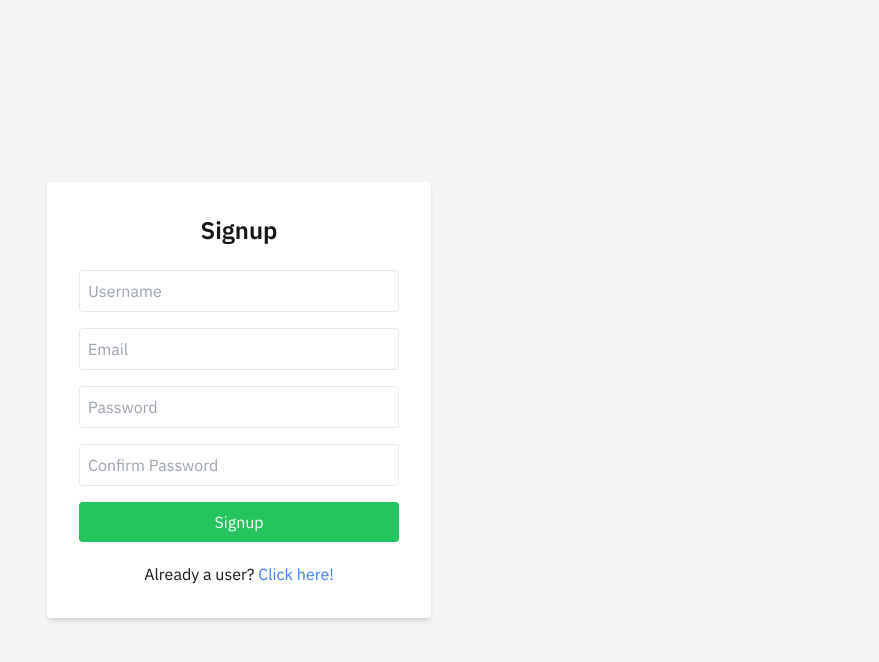
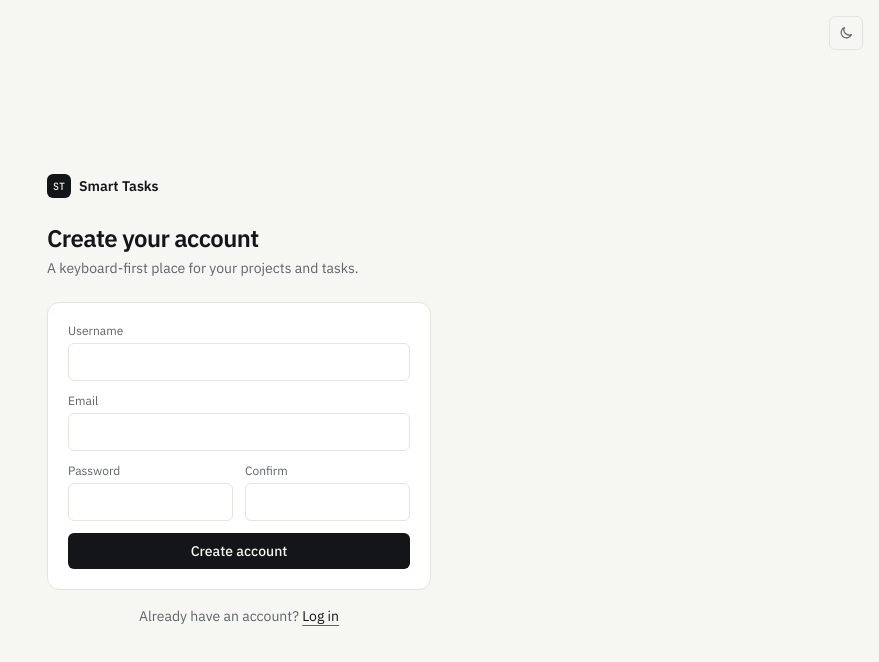
Before and after one commit to neerajkattal/smart-task-manager, a React (Create React App) app in the folder frontend/: page / in a window 1280 px wide. Shown: the top 662 px of the page, without its empty margins (401-1280 px from the left). Built offline with nearby package versions, Linux system fonts and the light colour scheme; no server answers.

Commit message:
Restyle login and signup, explain Render cold starts

```diff
--- /dev/null
+++ b/frontend/src/components/AuthShell.jsx
@@ -0,0 +1,59 @@
+import { useEffect, useState } from "react";
+import { useTheme } from "../lib/theme";
+import { MoonIcon, SunIcon } from "./Icons";
+
+// Shared frame for the login and signup pages.
+export function AuthShell({ title, subtitle, children, footer }) {
+  const [theme, toggleTheme] = useTheme();
+  return (
+    <div className="flex min-h-screen flex-col items-center justify-center px-4 py-10">
+      <button
+        onClick={toggleTheme}
+        className="fixed right-4 top-4 rounded-md border border-line p-2 text-muted transition hover:text-ink"
+        aria-label={theme === "dark" ? "Switch to light mode" : "Switch to dark mode"}
+      >
+        {theme === "dark" ? <SunIcon /> : <MoonIcon />}
+      </button>
+      <div className="w-full max-w-sm">
+        <div className="mb-6 flex items-center gap-2">
+          <span className="flex h-6 w-6 items-center justify-center rounded-md bg-btn font-mono text-[10px] font-medium text-btn-ink">
+            ST
+          </span>
+          <span className="text-sm font-semibold">Smart Tasks</span>
+        </div>
+        <h1 className="text-2xl font-semibold tracking-tight">{title}</h1>
+        <p className="mb-6 mt-1 text-sm text-muted">{subtitle}</p>
+        <div className="rounded-xl border border-line bg-panel p-5">{children}</div>
+        <p className="mt-4 text-center text-sm text-muted">{footer}</p>
+      </div>
+    </div>
+  );
+}
+
+// The API runs on Render's free tier, which sleeps when idle. If a request
+// takes a while, say so instead of leaving the button spinning silently.
+export function useSlowNotice(active, delay = 4000) {
+  const [slow, setSlow] = useState(false);
+  useEffect(() => {
+    if (!active) return setSlow(false);
+    const id = setTimeout(() => setSlow(true), delay);
+    return () => clearTimeout(id);
+  }, [active, delay]);
+  return slow;
+}
+
+export function SlowNotice() {
+  return (
+    <p className="mt-3 text-xs leading-relaxed text-muted">
+      The free server is waking up. The first request can take up to 30 seconds.
+    </p>
+  );
+}
+
+export function ErrorNote({ children }) {
+  return (
+    <p role="alert" className="mb-4 rounded-md border border-high/40 bg-high/10 px-3 py-2 text-sm text-high">
+      {children}
+    </p>
+  );
+}
--- a/frontend/src/pages/Login.jsx
+++ b/frontend/src/pages/Login.jsx
@@ -1,90 +1,60 @@
 import { useState } from "react";
+import { Link, useNavigate } from "react-router-dom";
 import API from "../services/api";
-import { useNavigate } from "react-router-dom";
-import { Link } from "react-router-dom";
+import { AuthShell, ErrorNote, SlowNotice, useSlowNotice } from "../components/AuthShell";
 
 function Login() {
   const [email, setEmail] = useState("");
   const [password, setPassword] = useState("");
+  const [loading, setLoading] = useState(false);
+  const [error, setError] = useState("");
+  const slow = useSlowNotice(loading);
   const navigate = useNavigate();
-  const [loading, setLoading] = useState(false);
-
-  // console.log(email, password);
-
 
   const handleSubmit = async (e) => {
     e.preventDefault();
     setLoading(true);
-
+    setError("");
     try {
-      const response = await API.post(
-        "/login",
-        new URLSearchParams({
-          username: email,
-          password: password,
-        })
-      );
-
-      console.log(response.data);
-      const token = response.data.access_token;
-
-      localStorage.setItem("token", token);
-
-
-
-      setTimeout(() => {
-        setLoading(false);
-
-        navigate("/dashboard");
-      },50);
-
-
-    } catch (error) {
+      const response = await API.post("/login", new URLSearchParams({ username: email, password }));
+      localStorage.setItem("token", response.data.access_token);
+      navigate("/dashboard");
+    } catch (err) {
       setLoading(false);
-      alert("Invalid credentials");
+      setError(err.response ? "That email and password don’t match." : "Can’t reach the server. Try again in a moment.");
     }
   };
 
-
   return (
-    <div className="min-h-screen flex items-center justify-center bg-gray-100">
-      <div className="bg-white p-8 rounded shadow-md w-96">
-        <form onSubmit={handleSubmit}>
-
-          <h2 className="text-2xl font-bold mb-6 text-center">
-            Login
-          </h2>
-
-          <input
-            type="email"
-            placeholder="Email"
-            value={email}
-            onChange={(e) => setEmail(e.target.value)}
-            className="w-full border p-2 rounded mb-4"
-          />
-          <input
-            type="password"
-            placeholder="Password"
-            value={password}
-            onChange={(e) => setPassword(e.target.value)}
-            className="w-full border p-2 rounded mb-4"
-          />
-          <button
-            type="submit"
-            className="w-full bg-blue-500 text-white p-2 rounded hover:bg-blue-600"
-          >{loading ? "Loading..." : "Login"}</button>
-        </form>
-        <div className="flex flex-col items-center">
-          <p className="mt-5">
-            New here?
-            <Link to="/signup" className="text-blue-500">  Click here to Signup!</Link>
-
-          </p>
-        </div>
-      </div>
-    </div>
-  )
-
+    <AuthShell
+      title="Welcome back"
+      subtitle="Log in to your workspace."
+      footer={
+        <>
+          New here?{" "}
+          <Link to="/signup" className="text-ink underline decoration-accent underline-offset-4">
+            Create an account
+          </Link>
+        </>
+      }
+    >
+      <form onSubmit={handleSubmit} className="space-y-3">
+        {error && <ErrorNote>{error}</ErrorNote>}
+        <label className="block text-xs text-muted">
+          Email
+          <input type="email" required autoComplete="email" value={email} onChange={(e) => setEmail(e.target.value)} className="field mt-1" />
+        </label>
+        <label className="block text-xs text-muted">
+          Password
+          <input type="password" required autoComplete="current-password" value={password} onChange={(e) => setPassword(e.target.value)} className="field mt-1" />
+        </label>
+        <button type="submit" disabled={loading} className="btn-primary mt-2 w-full">
+          {loading ? "Logging in…" : "Log in"}
+        </button>
+        {slow && <SlowNotice />}
+      </form>
+    </AuthShell>
+  );
 }
 
 export default Login;
--- a/frontend/src/pages/Signup.jsx
+++ b/frontend/src/pages/Signup.jsx
@@ -1,156 +1,86 @@
 import { useState } from "react";
+import { Link, useNavigate } from "react-router-dom";
 import API from "../services/api";
-import { useNavigate } from "react-router-dom";
-import { Link } from "react-router-dom";
-
-
-
+import { AuthShell, ErrorNote, SlowNotice, useSlowNotice } from "../components/AuthShell";
 
 function Signup() {
-
   const [username, setUsername] = useState("");
   const [email, setEmail] = useState("");
   const [password, setPassword] = useState("");
   const [confirmPassword, setConfirmPassword] = useState("");
-
-  console.log(username, email, password, confirmPassword);
-
+  const [error, setError] = useState("");
+  const [success, setSuccess] = useState("");
+  const [loading, setLoading] = useState(false);
+  const slow = useSlowNotice(loading);
   const navigate = useNavigate();
-
-  const [error, setError] = useState("");
-
-  const [loading, setLoading] = useState(false);
-
-  const [success, setSuccess] = useState("");
 
   const handleSubmit = async (e) => {
     e.preventDefault();
-
     if (password !== confirmPassword) {
-      setError("Passwords do not match");
+      setError("Passwords don’t match.");
       return;
     }
-
+    setError("");
+    setLoading(true);
     try {
-
-      setLoading(true);
-
-      const response = await API.post("/signup", {
-        username: username,
-        email: email,
-        password: password,
-      })
-
-      console.log("Signup success:", response.data);
-
-
-      // Show success message and redirect to login after a short delay
-      setSuccess("Account created successfully! Redirecting to login...");
-      setError("");
-
-
+      await API.post("/signup", { username, email, password });
+      setSuccess("Account created. Taking you to log in…");
+      setTimeout(() => navigate("/login"), 1500);
+    } catch (err) {
+      const detail = err.response?.data?.detail;
+      if (typeof detail === "string") setError(detail);
+      else if (Array.isArray(detail)) setError(detail[0].msg);
+      else setError(err.response ? "Signup failed." : "Can’t reach the server. Try again in a moment.");
+    } finally {
       setLoading(false);
-
-      // Redirect to login after 3 seconds
-      setTimeout(() => {
-        navigate("/login");
-      }, 1500)
     }
-    catch (error) {
-
-      setLoading(false);
-
-      if (error.response && error.response.data) {
-        const data = error.response.data;
-
-        if (typeof data.detail === "string") {
-          setError(data.detail);
-        } else if (Array.isArray(data.detail)) {
-          setError(data.detail[0].msg);
-        } else {
-          setError("Signup failed");
-        }
-      } else {
-        setError("Network error");
-      }
-
-      setSuccess("");
-    }
-  }
-
-
+  };
 
   return (
-    <div className="min-h-screen flex items-center justify-center bg-gray-100">
-      <div className="bg-white p-8 rounded shadow-md w-96">
-
-        <form onSubmit={handleSubmit}>
-
-          <h2 className="text-2xl font-bold mb-6 text-center">
-            Signup
-          </h2>
-
-          {/* Show error message */}
-          {error && (
-            <p className="text-red-500 text-sm mb-4 text-center">
-              {error}
-            </p>
-          )}
-
-          {/* Show success message */}
-          {success && (
-            <p className="text-green-500 text-sm mb-4 text-center">
-              {success}
-            </p>
-          )}
-
-          <input
-            type="text"
-            placeholder="Username"
-            value={username}
-            className="w-full border p-2 rounded mb-4"
-            onChange={(e) => { setUsername(e.target.value) }}
-          ></input>
-          <input
-            type="email"
-            placeholder="Email"
-            value={email}
-            className="w-full border p-2 rounded mb-4"
-            onChange={(e) => { setEmail(e.target.value) }}
-          ></input>
-          <input
-            type="password"
-            placeholder="Password"
-            value={password}
-            className="w-full border p-2 rounded mb-4"
-            onChange={(e) => { setPassword(e.target.value) }}
-          ></input>
-          <input
-            type="password"
-            placeholder="Confirm Password"
-            value={confirmPassword}
-            className="w-full border p-2 rounded mb-4"
-            onChange={(e) => { setConfirmPassword(e.target.value) }}
-          ></input>
-
-          <button
-            type="submit"
-            disabled={loading}
-            className="w-full bg-green-500 text-white p-2 rounded hover:bg-green-600 disabled:bg-gray-400 disabled:cursor-not-allowed"
-          >{loading ? "Loading..." : "Signup"}</button>
-        </form>
-        <div className="flex flex-col items-center">
-          <p className="mt-5">
-            Already a user?
-            <Link to="/login" className="text-blue-500">  Click here!</Link>
-
+    <AuthShell
+      title="Create your account"
+      subtitle="A keyboard-first place for your projects and tasks."
+      footer={
+        <>
+          Already have an account?{" "}
+          <Link to="/login" className="text-ink underline decoration-accent underline-offset-4">
+            Log in
+          </Link>
+        </>
+      }
+    >
+      <form onSubmit={handleSubmit} className="space-y-3">
+        {error && <ErrorNote>{error}</ErrorNote>}
+        {success && (
+          <p role="status" className="mb-4 rounded-md border border-done/40 bg-done/10 px-3 py-2 text-sm text-done">
+            {success}
           </p>
+        )}
+        <label className="block text-xs text-muted">
+          Username
+          <input required autoComplete="username" value={username} onChange={(e) => setUsername(e.target.value)} className="field mt-1" />
+        </label>
+        <label className="block text-xs text-muted">
+          Email
+          <input type="email" required autoComplete="email" value={email} onChange={(e) => setEmail(e.target.value)} className="field mt-1" />
+        </label>
+        <div className="grid grid-cols-2 gap-3">
+          <label className="block text-xs text-muted">
+            Password
+            <input type="password" required maxLength={72} autoComplete="new-password" value={password} onChange={(e) => setPassword(e.target.value)} className="field mt-1" />
+          </label>
+          <label className="block text-xs text-muted">
+            Confirm
+            <input type="password" required maxLength={72} autoComplete="new-password" value={confirmPassword} onChange={(e) => setConfirmPassword(e.target.value)} className="field mt-1" />
+          </label>
         </div>
-      </div>
-
-    </div>
+        <button type="submit" disabled={loading || !!success} className="btn-primary mt-2 w-full">
+          {loading ? "Creating account…" : "Create account"}
+        </button>
+        {slow && <SlowNotice />}
+      </form>
+    </AuthShell>
   );
-
 }
 
 export default Signup;
```
